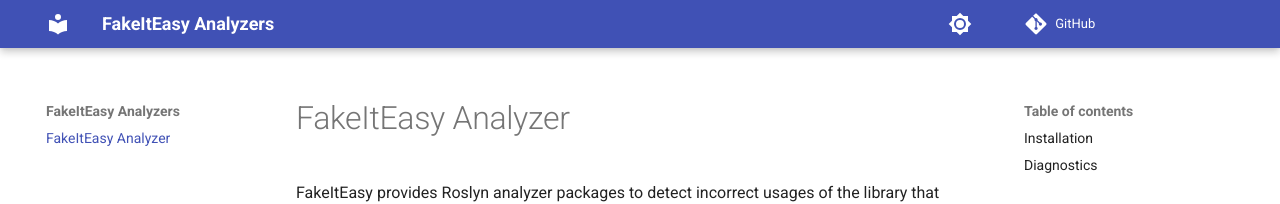
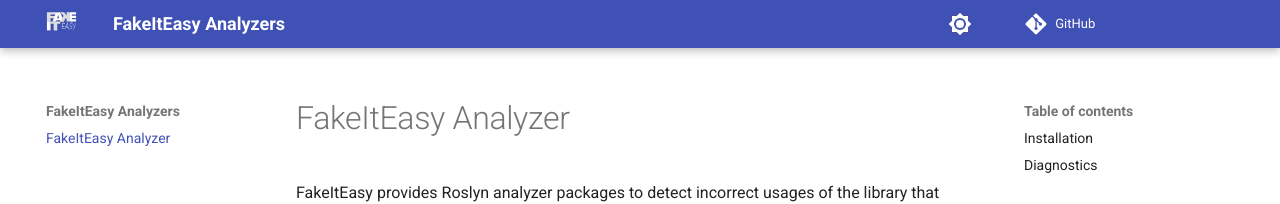
Before and after one commit to FakeItEasy/FakeItEasy.Analyzers, an MkDocs documentation site: the page built from docs/index.md, in a window 1280 px wide. Shown: the top 204 px of the page. Built offline with MkDocs 1.6.1 and Material for MkDocs 9.7.7, drawn with Linux system fonts in a browser that asks for light colours; comment, search, counter and statistics services are not loaded; the version menu is left out.

Commit message:
Actually use proper logos in docs

```diff
--- a/mkdocs.yml
+++ b/mkdocs.yml
@@ -1,6 +1,5 @@
 site_name: FakeItEasy Analyzers
 site_dir: artifacts/docs
-theme: material
 repo_url: https://github.com/FakeItEasy/FakeItEasy.Analyzers
 extra_css: [css/extra-highlight.css]
 
@@ -10,8 +9,10 @@ extra:
 
 theme:
   name: material
+  favicon: img/favicon.ico
+  logo: img/logo.svg
+
   palette:
-
     # Palette toggle for light mode
     - media: "(prefers-color-scheme: light)"
       scheme: default
```
